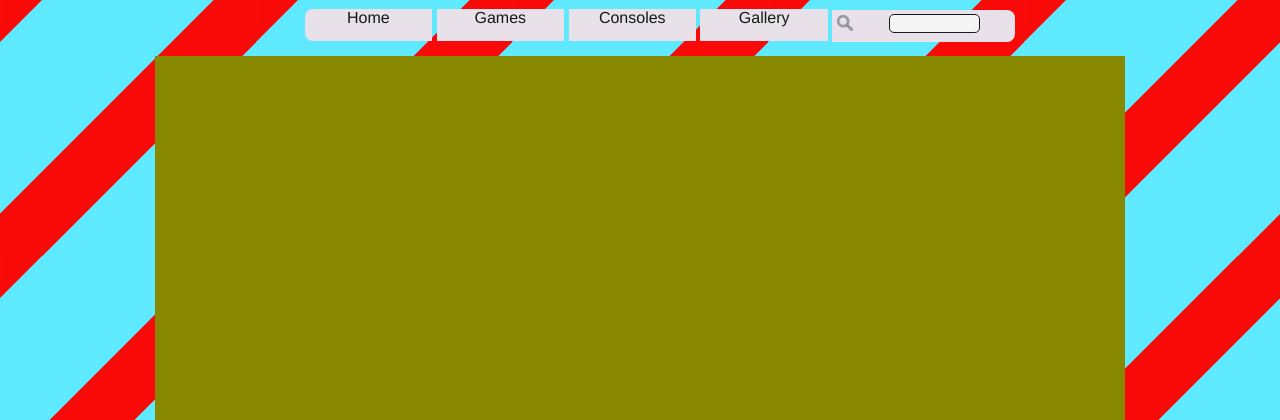
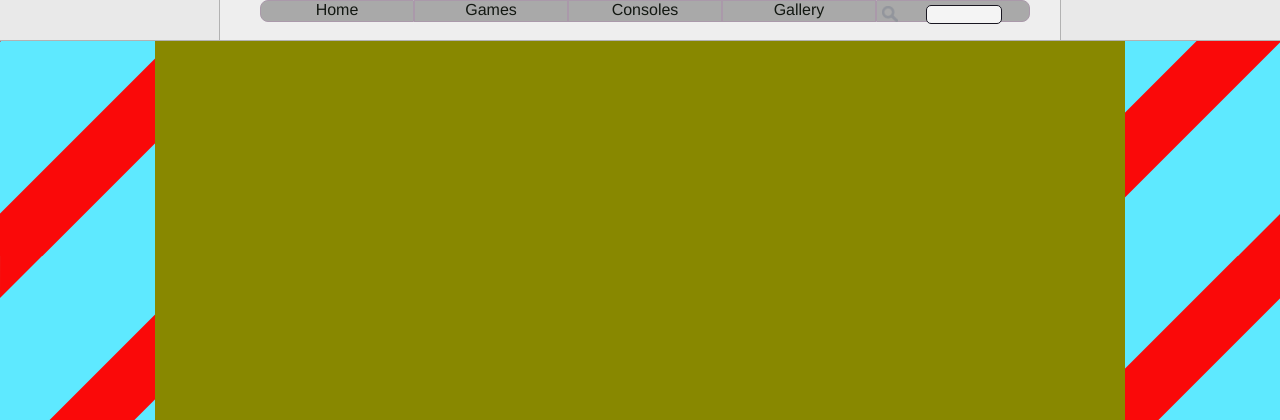
Before and after one commit to malmiski/GameDatabase, a PHP site: page /add.php in a window 1280 px wide. Shown: the top 420 px of the page. Run offline with PHP 8.4, Linux system fonts and the light colour scheme; data that the repository does not hold is empty.

Commit message:
Changed the navigation css to look better and cooler

```diff
--- a/css/navigation.css
+++ b/css/navigation.css
@@ -1,9 +1,10 @@
+/*
 #bar_nav {
     width: 100%;
     height: 2em;
 }
 #nav_ul {
-   /*background-color:#95BCFC;*/
+   /*background-color:#95BCFC;*
    border-radius: .5em .5em .5em .5em;
    -moz-border-radius: .5em .5em .5em .5em;
    -webkit-border-radius: .5em .5em .5em .5em;
@@ -26,8 +27,45 @@
     text-align:center;
     display: inline-block;
     min-width: 15%;
-    background-color: #e8e1ea/*#f0f4f0*/;
+    background-color: #e8e1ea/*#f0f4f0*;
+}*/
+#bar_nav{
+  width:100%;
+  height:40px;
+  margin:0;
+  padding:0;
+  background-color:#e9e9e9;
+  text-align:center;
+  position:fixed;
+  top:0;
+  left:0;
+  border-bottom:1px solid #b2b2b2;
 }
+#nav_ul{
+  width:75%;
+  max-width:800px;
+  height:40px;
+  list-style-type:none;
+  margin-left:auto;
+  margin-right:auto;
+  margin-top:0;
+  background-color:#eee;
+  display:table;
+  table-layout:fixed;
+  border-right:1px solid #b2b2b2;
+  border-left:1px solid #b2b2b2;
+}
+.navItem_li{
+  width:19%;
+  height:20px;
+  display:table-cell;
+  float:left;
+  border:1px solid #a9a;
+  text-align:center;
+  background-color:#a9a9a9;
+  margin:0;
+}
+
 .navItem_li:hover{
 background-color: #ffe4ff/*#fafafa*/;
 }
```
